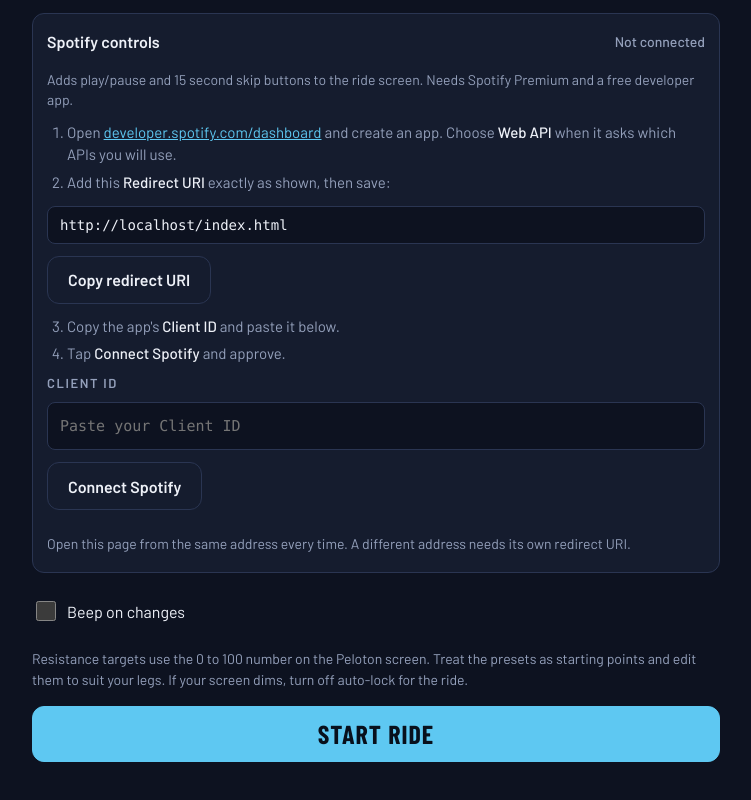
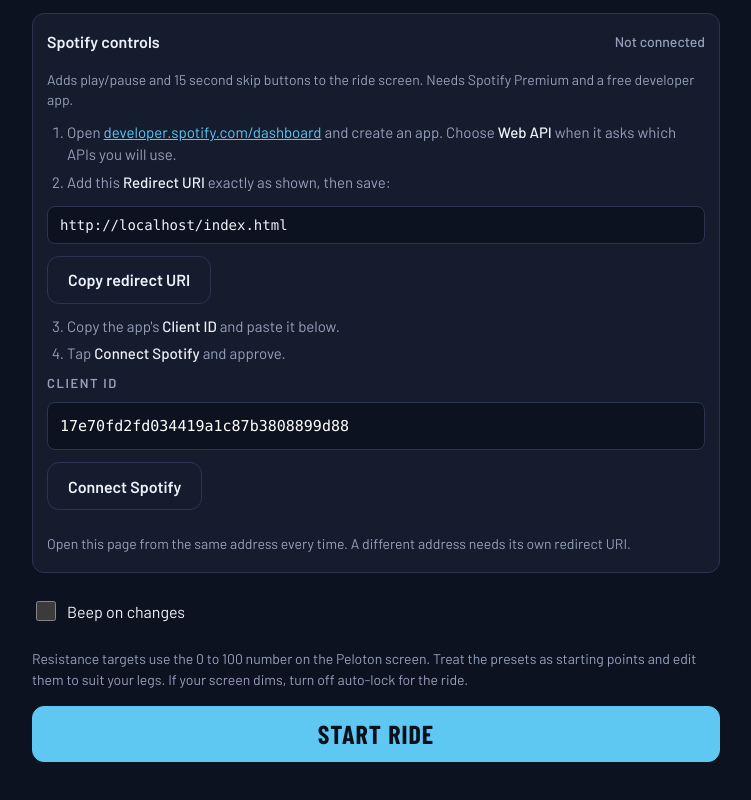
Before and after one commit to roundangle/peloton_spotify_ridecues, a plain HTML site: page index.html in a window 1280 px wide. Shown: the part 732-1532 px from the top of the page, without its empty margins (264-1015 px from the left). Drawn offline with nearby package versions, Linux system fonts and the light colour scheme.

Commit message:
slight update

```diff
--- a/index.html
+++ b/index.html
@@ -496,6 +496,7 @@ function fmt(sec) {
   setInterval(tick, 200);
 
   /* Spotify (Authorization Code with PKCE, no client secret) */
+  const DEFAULT_CID = '17e70fd2fd034419a1c87b3808899d88'; /* public identifier, not a secret; the field below can override it */
   const SCOPES = 'user-read-playback-state user-modify-playback-state';
   const redirectUri = location.origin + location.pathname;
   const SP = { cid: '', tok: null, state: null, fetchedAt: 0, lastDevice: null, lockUntil: 0, busy: Promise.resolve(), msgTimer: null };
@@ -556,7 +557,7 @@ function fmt(sec) {
     if (!st2 || st2 !== lsGet('ridecues-sp-state')) { spNote('Sign-in check failed. Tap Connect Spotify again.'); return; }
     const ok = await tokenRequest(new URLSearchParams({
       grant_type: 'authorization_code', code: code, redirect_uri: redirectUri,
-      client_id: lsGet('ridecues-sp-cid') || '', code_verifier: lsGet('ridecues-sp-verifier') || ''
+      client_id: lsGet('ridecues-sp-cid') || DEFAULT_CID, code_verifier: lsGet('ridecues-sp-verifier') || ''
     }));
     lsDel('ridecues-sp-verifier'); lsDel('ridecues-sp-state');
     if (ok) spNote('Connected. Start your podcast in Spotify, then start the ride.');
@@ -674,7 +675,7 @@ function fmt(sec) {
   setInterval(function () { if (st.active && SP.tok && !document.hidden) poll(); }, 5000);
   document.addEventListener('visibilitychange', function () { if (!document.hidden && st.active) poll(); });
 
-  SP.cid = lsGet('ridecues-sp-cid') || '';
+  SP.cid = lsGet('ridecues-sp-cid') || DEFAULT_CID;
   $('spCid').value = SP.cid;
   try { SP.tok = JSON.parse(lsGet('ridecues-sp-tok') || 'null'); } catch (e) { SP.tok = null; }
   handleRedirect().then(updateSpSetup);
```
